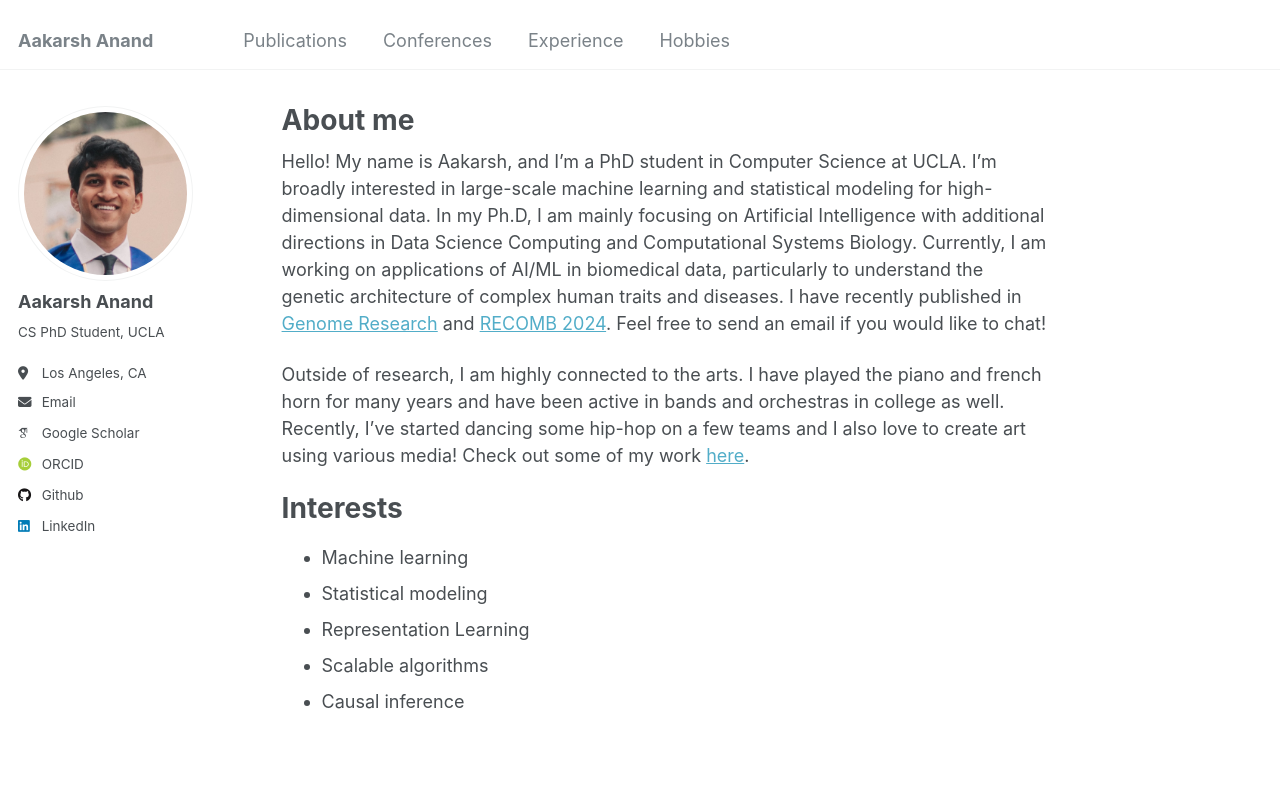
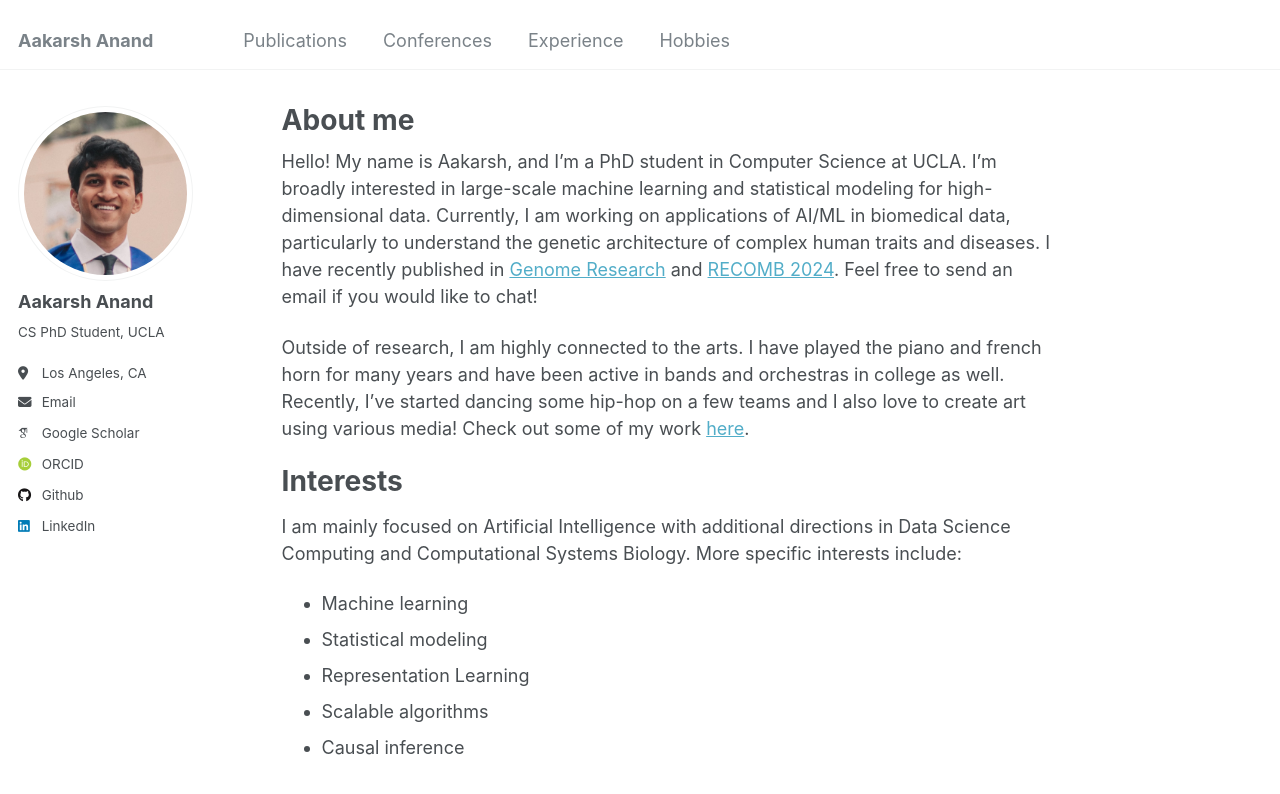
Before and after one commit to aakarsh-anand/aakarsh-anand.github.io, a Jekyll site: the page built from _pages/about.md, in a window 1280 px wide and 968 px high. Shown: the top 794 px of the window. Built offline with Jekyll 4.4.1, drawn with Linux system fonts in a browser that asks for light colours; some web fonts are replaced.

Commit message:
fix about me

```diff
--- a/_pages/about.md
+++ b/_pages/about.md
@@ -7,12 +7,13 @@
   - /about.html
 ---
 
-Hello! My name is Aakarsh, and I'm a PhD student in Computer Science at UCLA. I'm broadly interested in large-scale machine learning and statistical modeling for high-dimensional data. In my Ph.D, I am mainly focusing on Artificial Intelligence with additional directions in Data Science Computing and Computational Systems Biology. Currently, I am working on applications of AI/ML in biomedical data, particularly to understand the genetic architecture of complex human traits and diseases. I have recently published in [Genome Research](https://genome.cshlp.org/) and [RECOMB 2024](https://recomb.org/recomb2024/). Feel free to send an email if you would like to chat!
+Hello! My name is Aakarsh, and I'm a PhD student in Computer Science at UCLA. I'm broadly interested in large-scale machine learning and statistical modeling for high-dimensional data. Currently, I am working on applications of AI/ML in biomedical data, particularly to understand the genetic architecture of complex human traits and diseases. I have recently published in [Genome Research](https://genome.cshlp.org/) and [RECOMB 2024](https://recomb.org/recomb2024/). Feel free to send an email if you would like to chat!
 
 Outside of research, I am highly connected to the arts. I have played the piano and french horn for many years and have been active in bands and orchestras in college as well. Recently, I've started dancing some hip-hop on a few teams and I also love to create art using various media! Check out some of my work [here](https://aakarsh-anand.github.io/hobbies/).
 
 Interests
 ======
+I am mainly focused on Artificial Intelligence with additional directions in Data Science Computing and Computational Systems Biology. More specific interests include:
 - Machine learning
 - Statistical modeling
 - Representation Learning
```
